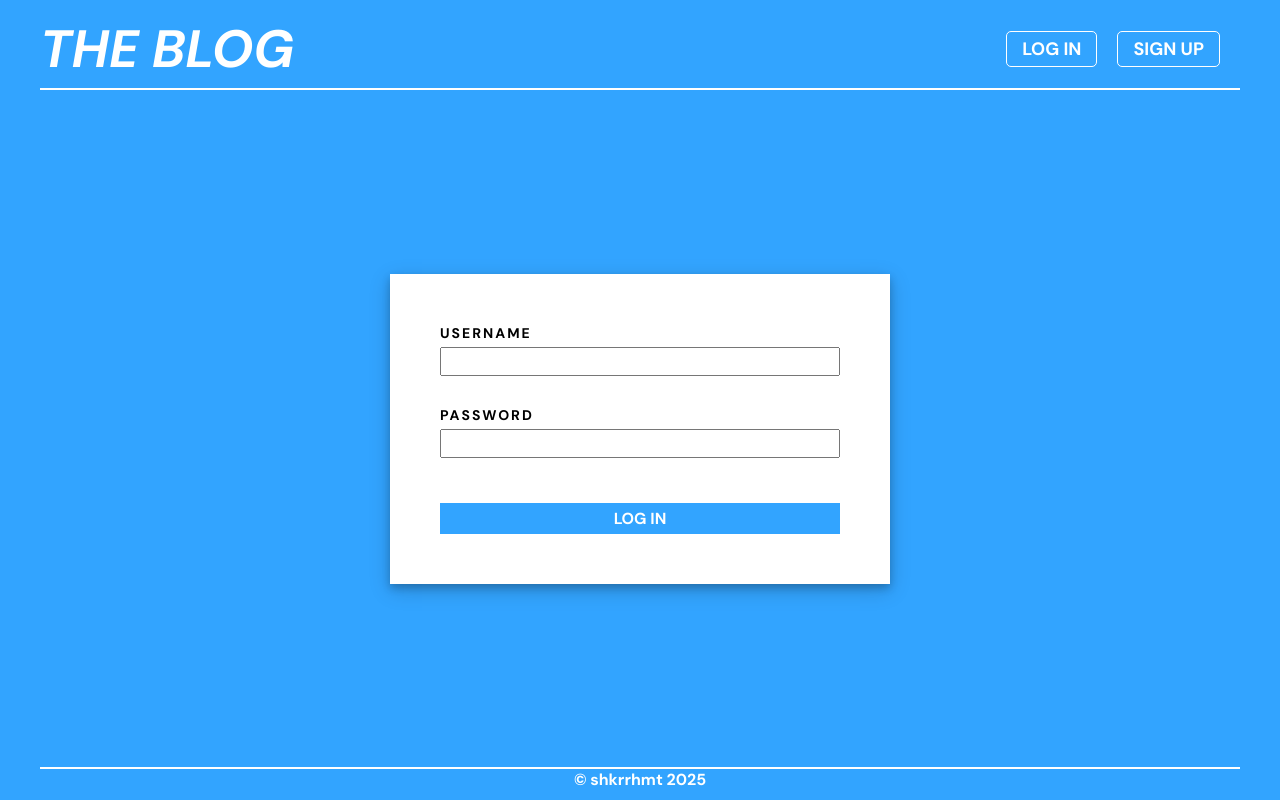
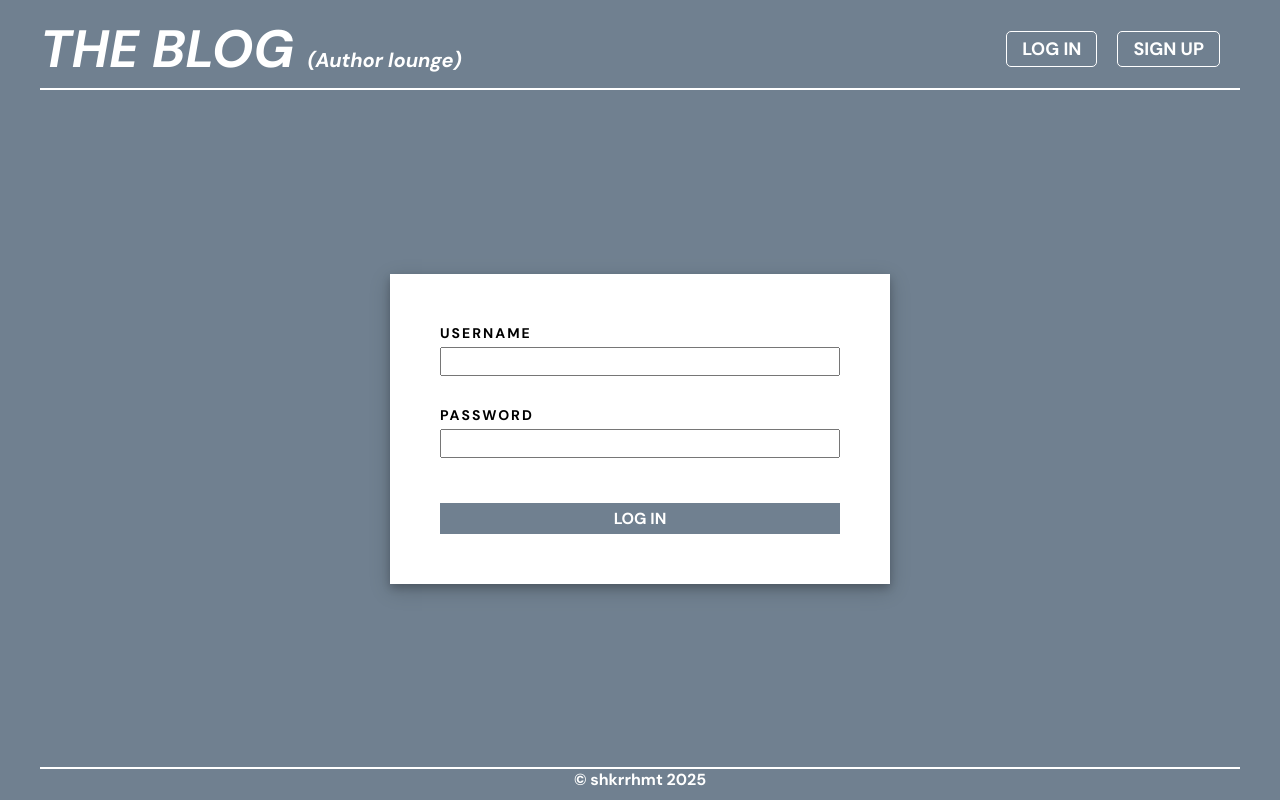
Before and after one commit to shukrirahmat/blog-author, a React (Vite) app: page /log-in in a window 1280 px wide. Built offline with nearby package versions, Linux system fonts and the light colour scheme.

Commit message:
add some style to distinguish from public page

```diff
--- a/src/App.jsx
+++ b/src/App.jsx
@@ -54,7 +54,7 @@ function App() {
     <div className={styles.app}>
       <nav className={styles.navbar}>
         <Link to="/" className={styles.logo}>
-          <h1>THE BLOG</h1>
+          <h1>THE BLOG <span>(Author lounge)</span></h1>
         </Link>
         <div className={styles.navbtnContainer}>
           {userLoggedIn && !isLoading && <p>Hello, {userName}</p>}
--- a/src/App.module.css
+++ b/src/App.module.css
@@ -20,6 +20,10 @@
     font-family: "DM Sans BoldItalic", sans-serif;
     color: white;
     font-size: 35px;
+}
+
+.logo span{
+    font-size: 20px;
 }
 
 .navbtnContainer {
@@ -45,20 +49,20 @@
 
 .navbtnContainer a:hover{
     background-color: white;
-    color: dodgerblue;
+    color: darkslategray;
 }
 
 .navbtnContainer button {
     padding: 5px 15px;
     border-radius: 5px;
     border: 1px solid white;
-    background-color: rgb(50, 164, 255);
+    background-color: slategray;
     font-family: "DM Sans Bold", sans-serif;
 }
 
 .navbtnContainer button:hover{
     background-color: white;
-    color: dodgerblue;
+    color: darkslategray;
 }
 
 .navbtnContainer p {
--- a/src/index.css
+++ b/src/index.css
@@ -30,5 +30,5 @@
 }
 
 body {
-  background-color: rgb(50, 164, 255);
+  background-color: slategray;
 }
--- a/src/styles/Home.module.css
+++ b/src/styles/Home.module.css
@@ -56,7 +56,7 @@
 
 .post:hover{
     cursor: pointer;
-    background-color:lightblue;
+    background-color:lightgray;
 }
 
 .postTitle {
--- a/src/styles/LogIn.module.css
+++ b/src/styles/LogIn.module.css
@@ -56,14 +56,14 @@
     font-size: 16px;
     font-family: "DM Sans Bold", sans-serif;
     padding: 5px 5px;
-    background-color: rgb(50, 164, 255);
+    background-color: slategray;
     color: white;
 }
 
 .submitBtn button:hover {
-    background-color: rgb(20, 134, 225);
+    background-color: darkslategray;
 }
 
 .submitBtn button:disabled {
-    background-color: rgba(50, 164, 255, 0.6);
+    background-color: rgba(112, 128, 144, 0.6);
 }
--- a/src/styles/Post.module.css
+++ b/src/styles/Post.module.css
@@ -103,16 +103,16 @@
     font-size: 16px;
     font-family: "DM Sans Bold", sans-serif;
     padding: 5px 5px;
-    background-color: rgb(50, 164, 255);
+    background-color: slategray;
     color: white;
 }
 
 .newMessage form button:hover {
-    background-color: rgb(20, 134, 225);
+    background-color: darkslategray;
 }
 
 .newMessage form button:disabled {
-    background-color: rgba(50, 164, 255, 0.6);
+    background-color: rgba(112, 128, 144, 0.6);
 }
 
 .commentError p {
--- a/src/styles/SignUp.module.css
+++ b/src/styles/SignUp.module.css
@@ -61,16 +61,16 @@
     font-size: 16px;
     font-family: "DM Sans Bold", sans-serif;
     padding: 5px 5px;
-    background-color: rgb(50, 164, 255);
+    background-color: slategray;
     color: white;
 }
 
 .submitBtn button:hover {
-    background-color: rgb(20, 134, 225);
+    background-color: darkslategray;
 }
 
 .submitBtn button:disabled {
-    background-color: rgba(50, 164, 255, 0.6);
+    background-color: rgba(112, 128, 144, 0.6);
 }
 
 .successMsg {
```
